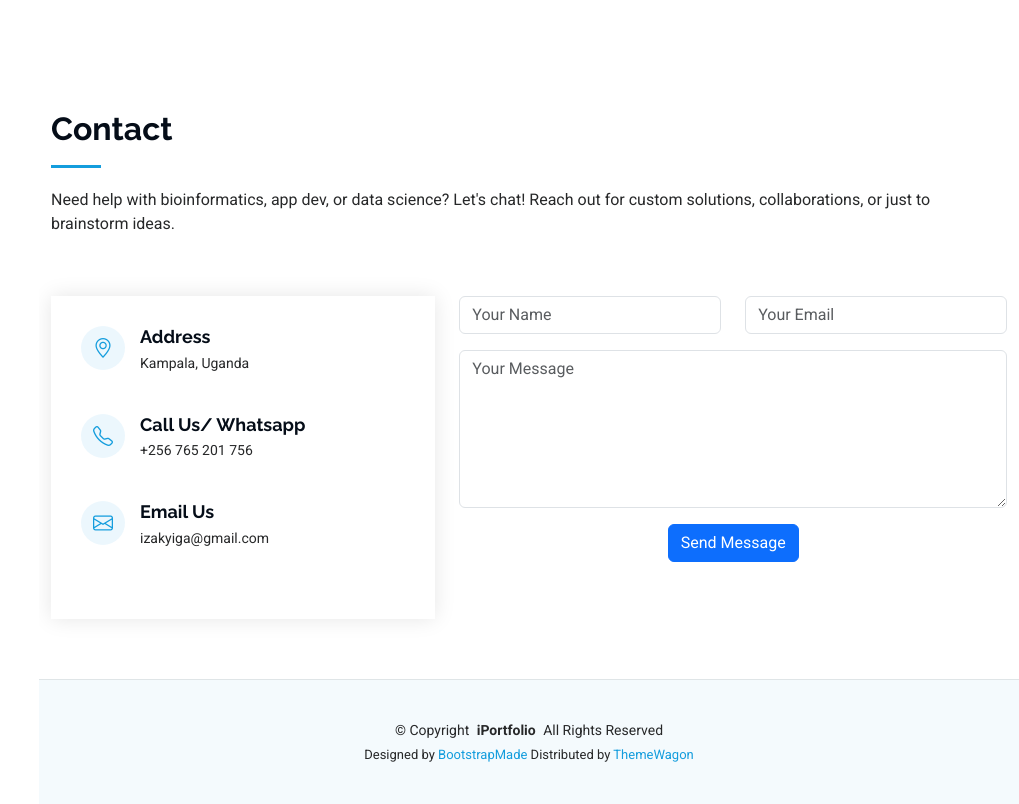
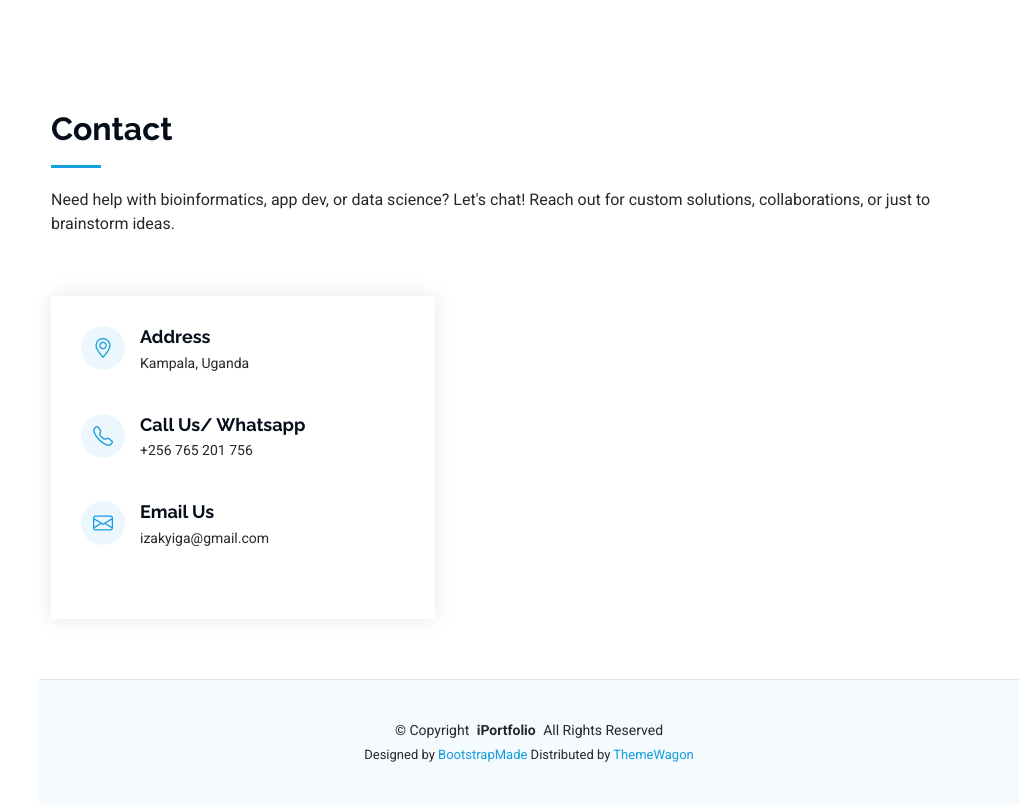
Before and after one commit to zak-marvin/zakmarvin.github.io, a plain HTML site: page index.html in a window 1280 px wide. Shown: the part 5415-6219 px from the top of the page, without its empty margins (261-1280 px from the left). Drawn offline with Linux system fonts and the light colour scheme.

Commit message:
Update index.html

```diff
--- a/index.html
+++ b/index.html
@@ -668,33 +668,7 @@ Through this internship, I applied technical skills in practical settings and le
         </div>
       </div><!-- End Info Cards -->
 
-    <!-- Contact Form -->
-<div class="col-lg-7">
-  <form id="contact-form" class="contact-form" data-aos="fade-up" data-aos-delay="500">
-    <div class="row gy-3">
-      <div class="col-md-6">
-        <input type="text" id="name" name="from_name" class="form-control" placeholder="Your Name" required>
-      </div>
-      <div class="col-md-6">
-        <input type="email" id="email"name="from_email" class="form-control" placeholder="Your Email" required>
-      </div>
-      <div class="col-12">
-        <textarea name="message" id="message" class="form-control" rows="6" placeholder="Your Message" required></textarea>
-      </div>
-      <div class="col-12 text-center">
-        <button type="submit" class="btn btn-primary">Send Message</button>
-      </div>
-      <div class="col-12 text-center" id="form-status" style="font-weight:600; margin-top:10px;"></div>
-    </div>
-  </form>
-</div>
 
-
-    </div>
-
-  </div>
-
-</section><!-- /Contact Section -->
 
 
   </main>
```
